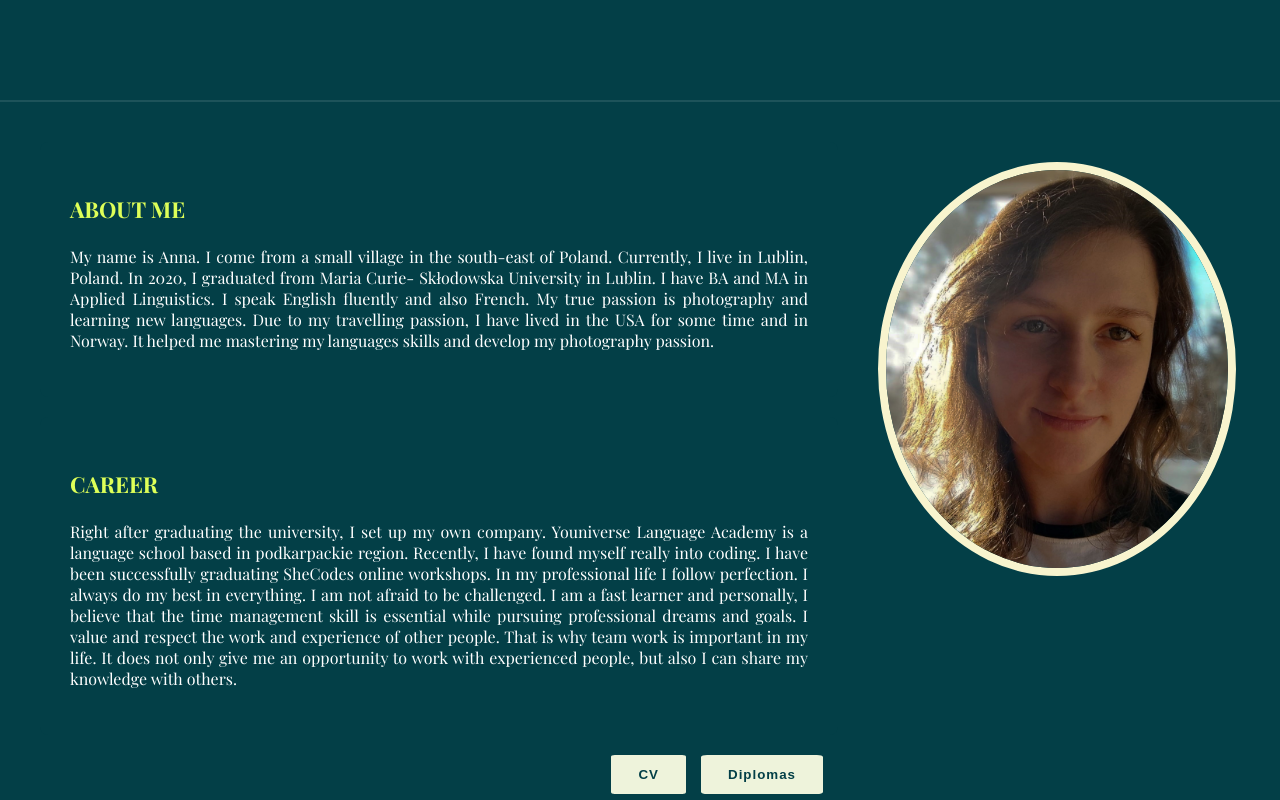
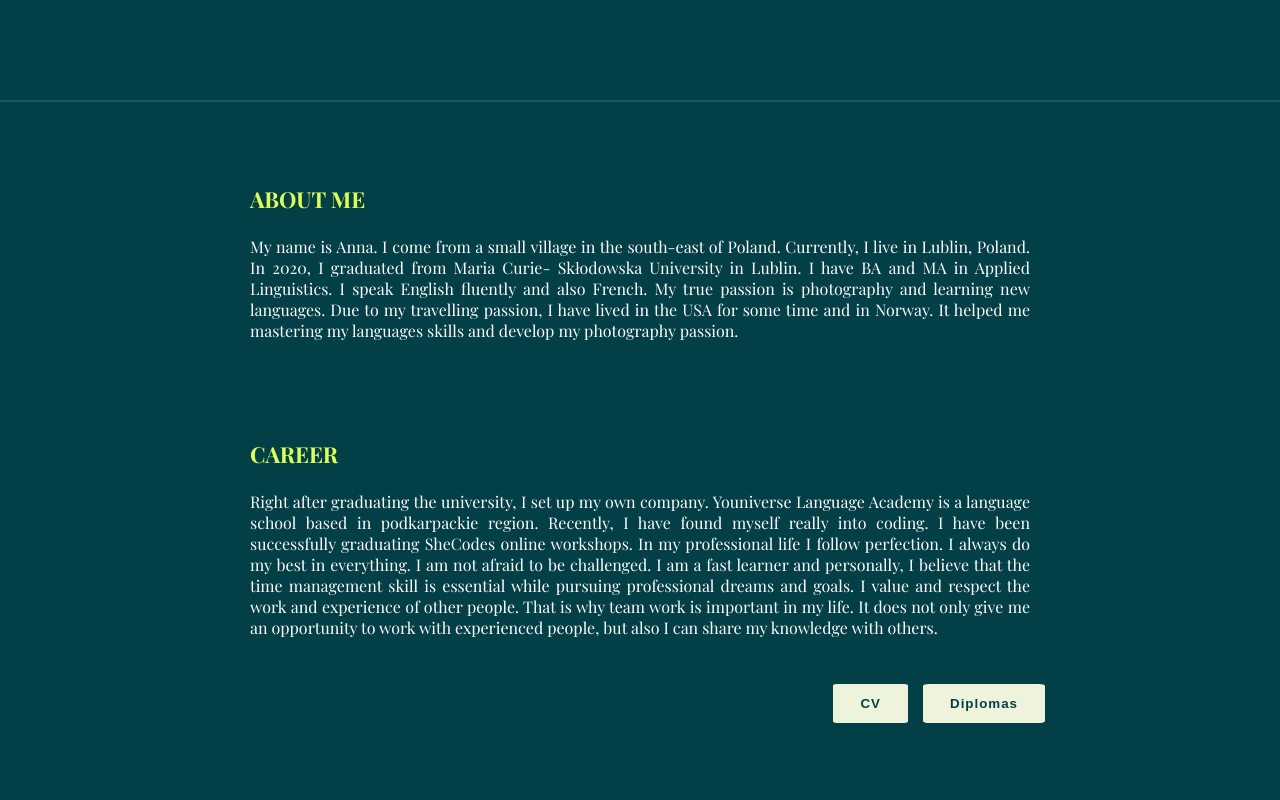
Before and after one commit to AnnaKuliga/anna-kuliga-portfolio-website, a React (Create React App) app: page / in a window 1280 px wide. Shown: the part 700-1500 px from the top of the page. Built offline with nearby package versions, Linux system fonts and the light colour scheme; a web font is replaced by a local one.

Commit message:
removed img and restyled the about section

```diff
--- a/src/components/Body/About/About.css
+++ b/src/components/Body/About/About.css
@@ -32,15 +32,16 @@
 }
 .About .personal {
   display: flex;
-  gap: 20px;
-  padding-top: 20px;
+  justify-content: center;
+  align-items: center;
+  gap: 10px;
+  padding-top: 10px;
   margin: 20px 0;
 }
 .About .personal .p-left {
   display: flex;
   flex-direction: column;
   flex-basis: 70%;
-  gap: 20px;
 }
 .About .personal .p-left .bg-base {
   background-color: var(--cardColor);
@@ -73,13 +74,4 @@
 .About .personal .p-left .resume a button:hover {
   cursor: pointer;
   transform: scale(1.1);
-}
-.About .personal .p-right {
-  flex-basis: 30%;
-  padding: 20px;
-}
-.About .personal .p-right .rounded-circle {
-  width: 100%;
-  border-radius: 50%;
-  border: 8px solid var(--paleColor);
 }/*# sourceMappingURL=About.css.map */
--- a/src/components/Body/About/About.jsx
+++ b/src/components/Body/About/About.jsx
@@ -57,9 +57,6 @@ const About = () => {
             </a>
           </div>
         </div>
-        <div className="p-right">
-          <img src={anna} alt="Anna Kuliga" className="rounded-circle" />
-        </div>
       </div>
     </div>
   );
--- a/src/components/Body/About/About.scss
+++ b/src/components/Body/About/About.scss
@@ -33,15 +33,16 @@
 
   .personal {
     display: flex;
-    gap: 20px;
-    padding-top: 20px;
+    justify-content: center;
+    align-items: center;
+    gap: 10px;
+    padding-top: 10px;
     margin: 20px 0;
 
     .p-left {
       display: flex;
       flex-direction: column;
       flex-basis: 70%;
-      gap: 20px;
 
       .bg-base {
         background-color: var(--cardColor);
@@ -82,16 +83,5 @@
         }
       }
     }
-
-    .p-right {
-      flex-basis: 30%;
-      padding: 20px;
-
-      .rounded-circle {
-        width: 100%;
-        border-radius: 50%;
-        border: 8px solid var(--paleColor);
-      }
-    }
   }
 }
```
Also changed, not shown: 1 other file (tests, documents, lock files or other folders).
